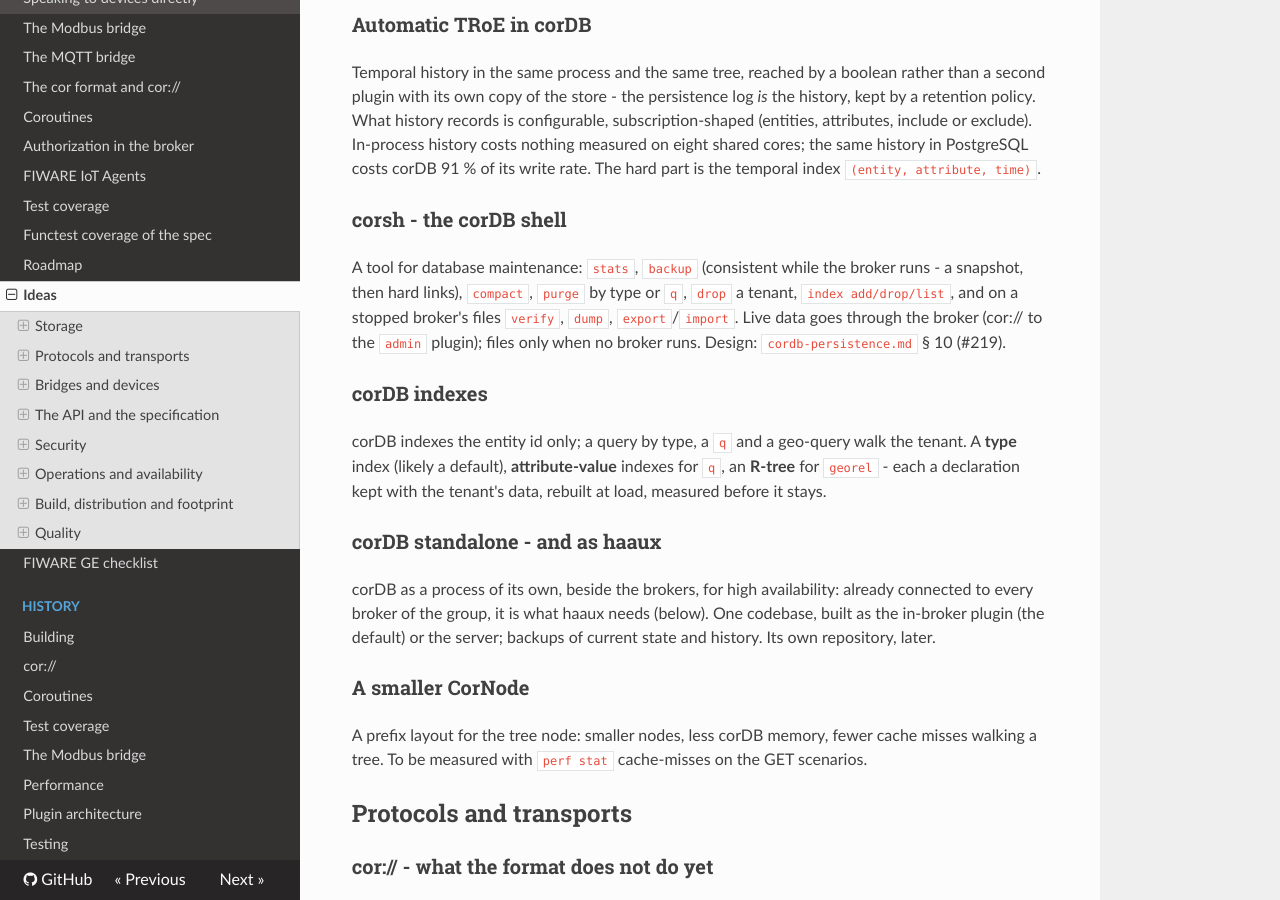
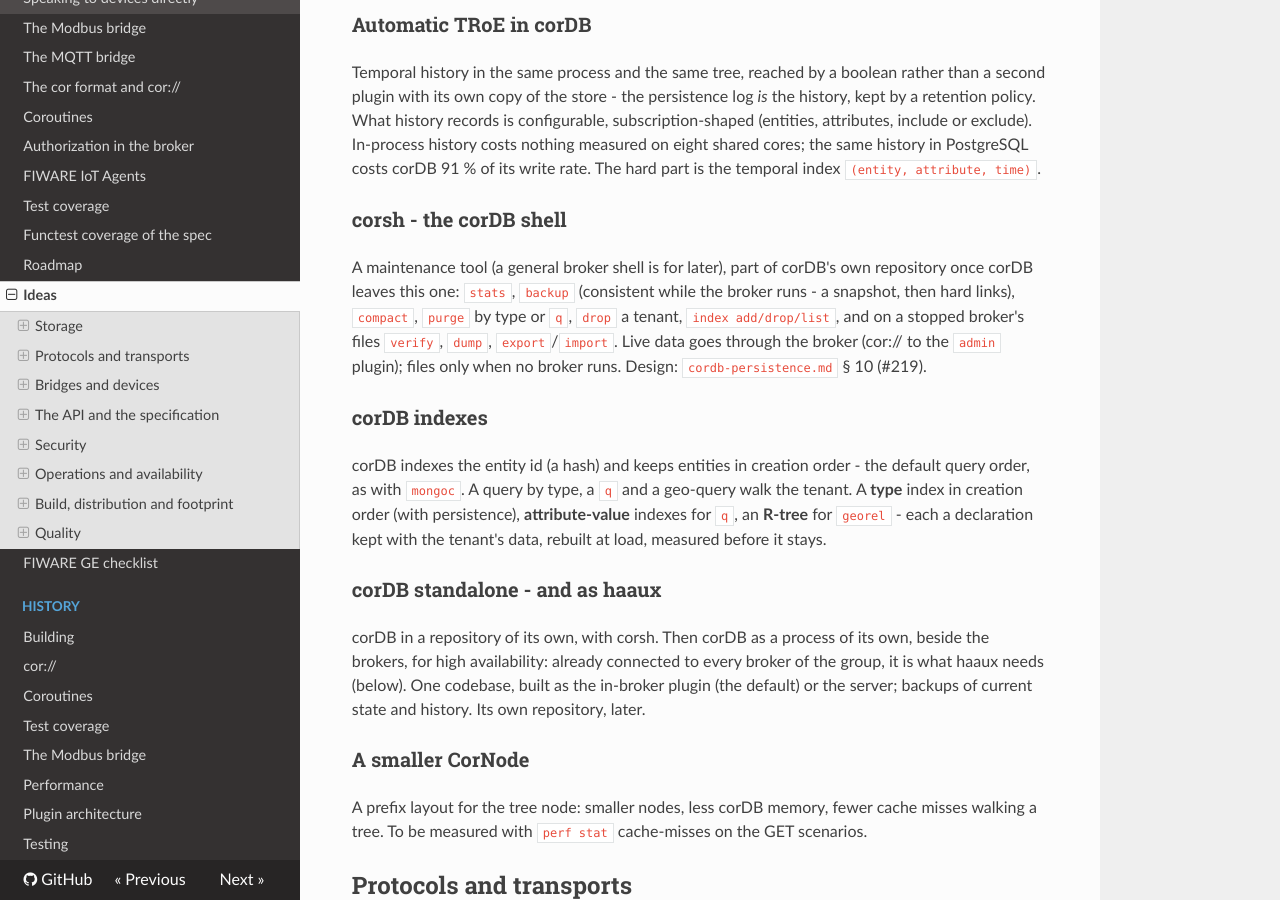
Before and after one commit to SEAMWARE/coraine, an MkDocs documentation site: the page built from doc/ideas.md, in a window 1280 px wide and 900 px high, scrolled down 522 px. Built offline with MkDocs 1.6.1, drawn with Linux system fonts in a browser that asks for light colours; nearby versions of some CDN libraries; comment, search, counter and statistics services are not loaded.

Commit message:
doc: ideas - corsh in corDB's repo, maintenance-only; the type index in creation order
Co-Authored-By: Claude Opus 5.5 <noreply@anthropic.com>

```diff
--- a/doc/ideas.md
+++ b/doc/ideas.md
@@ -27,20 +27,22 @@ PostgreSQL costs corDB 91 % of its write rate. The hard part is the temporal ind
 
 ### corsh - the corDB shell
 
-A tool for database maintenance: `stats`, `backup` (consistent while the broker runs - a snapshot,
+A maintenance tool (a general broker shell is for later), part of corDB's own repository once corDB
+leaves this one: `stats`, `backup` (consistent while the broker runs - a snapshot,
 then hard links), `compact`, `purge` by type or `q`, `drop` a tenant, `index add/drop/list`, and on a
 stopped broker's files `verify`, `dump`, `export`/`import`. Live data goes through the broker (cor://
 to the `admin` plugin); files only when no broker runs. Design: `cordb-persistence.md` § 10 (#219).
 
 ### corDB indexes
 
-corDB indexes the entity id only; a query by type, a `q` and a geo-query walk the tenant. A **type**
-index (likely a default), **attribute-value** indexes for `q`, an **R-tree** for `georel` - each a
+corDB indexes the entity id (a hash) and keeps entities in creation order - the default query order,
+as with `mongoc`. A query by type, a `q` and a geo-query walk the tenant. A **type** index in creation
+order (with persistence), **attribute-value** indexes for `q`, an **R-tree** for `georel` - each a
 declaration kept with the tenant's data, rebuilt at load, measured before it stays.
 
 ### corDB standalone - and as haaux
 
-corDB as a process of its own, beside the brokers, for high availability: already connected to every
+corDB in a repository of its own, with corsh. Then corDB as a process of its own, beside the brokers, for high availability: already connected to every
 broker of the group, it is what haaux needs (below). One codebase, built as the in-broker plugin (the
 default) or the server; backups of current state and history. Its own repository, later.
 
```
